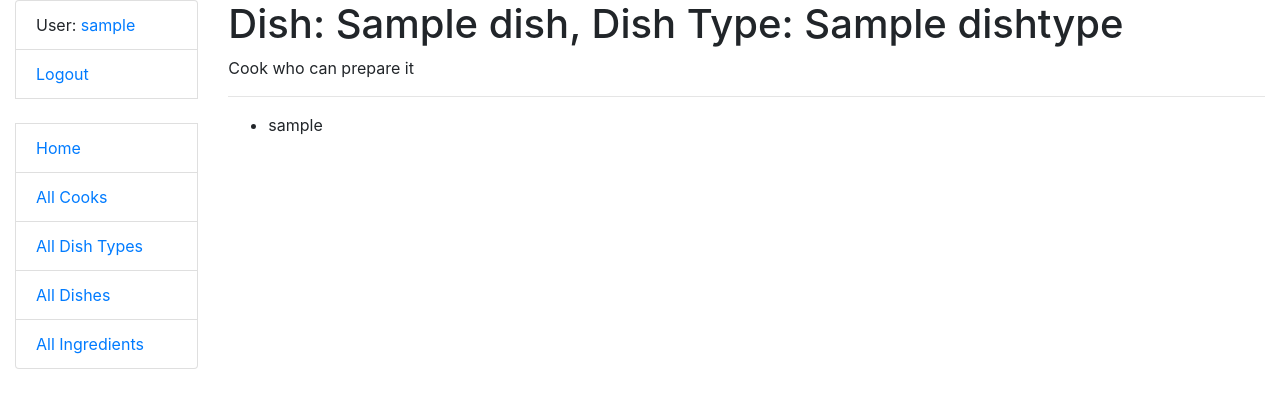
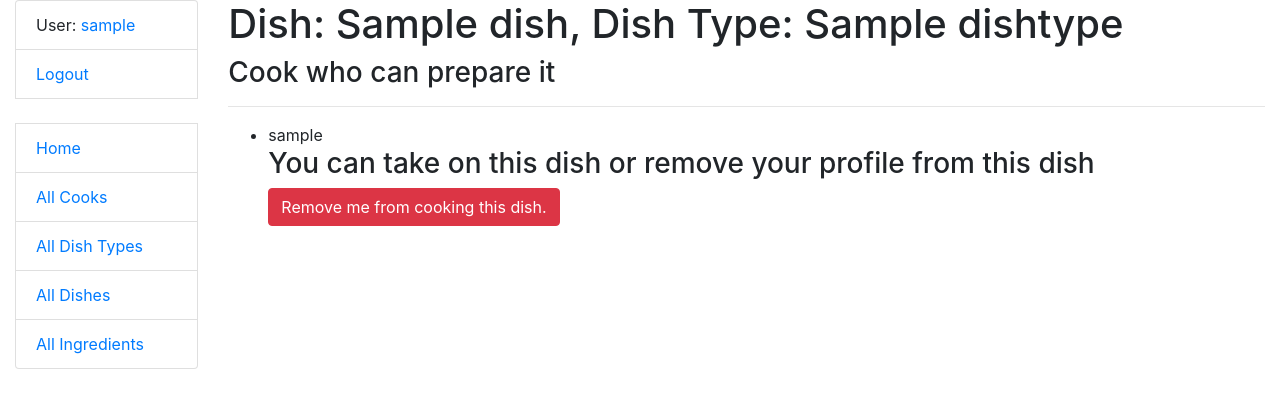
Before and after one commit to Morty67/restaurant_kitchen_service, a Django app: page /dish/1/ in a window 1280 px wide. Shown: the top 408 px of the page. Run offline with Django 4.2, Linux system fonts and the light colour scheme; a user stored in the database is signed in; tables that the repository leaves empty hold one stand-in row (values such as "Sample post").

Commit message:
Add the toggle_assign_to_dish function and made changes to the dish_detail

```diff
--- a/restaurant/urls.py
+++ b/restaurant/urls.py
@@ -22,6 +22,7 @@ from restaurant.views import (
     IngredientCreateView,
     IngredientDeleteView,
     IngredientUpdateView,
+    toggle_assign_to_dish,
 )
 
 urlpatterns = [
@@ -76,6 +77,11 @@ urlpatterns = [
          DishDeleteView.as_view(),
          name="dish-delete"
          ),
+    path(
+        "dish/<int:pk>/toggle-assign/",
+        toggle_assign_to_dish,
+        name="toggle-dish-assign",
+    ),
     path("ingredients/", IngredientListView.as_view(), name="ingredient-list"),
     path("ingredients/<int:pk>/",
          IngredientDetailView.as_view(),
--- a/restaurant/views.py
+++ b/restaurant/views.py
@@ -1,5 +1,6 @@
 from django.contrib.auth.decorators import login_required
 from django.contrib.auth.mixins import LoginRequiredMixin
+from django.http import HttpResponseRedirect
 from django.shortcuts import render
 from django.urls import reverse_lazy
 from django.views import generic
@@ -232,3 +233,17 @@ class IngredientUpdateView(LoginRequiredMixin, generic.UpdateView):
     model = Ingredient
     fields = "__all__"
     success_url = reverse_lazy("restaurant:ingredient-list")
+
+
+@login_required
+def toggle_assign_to_dish(request, pk):
+    cook = Cook.objects.get(id=request.user.id)
+    dish = Dish.objects.get(id=pk)
+    if dish in cook.dishes.all():
+        cook.dishes.remove(dish)
+    else:
+        cook.dishes.add(dish)
+    return HttpResponseRedirect(reverse_lazy(
+        "restaurant:dish-detail",
+        kwargs={"pk": pk})
+    )
--- a/templates/restaurant/dish_detail.html
+++ b/templates/restaurant/dish_detail.html
@@ -2,11 +2,21 @@
 
 {% block content %}
   <h1> Dish: {{ dish.name }}, Dish Type: {{ dish.dish_type }}</h1>
-  <p>Cook who can prepare it</p>
+  <h3>Cook who can prepare it</h3>
   <hr>
   <ul>
   {% for cook in dish.cooks.all %}
   <li>{{ cook.username }}</li>
   {% endfor %}
+  <h3>You can take on this dish or remove your profile from this dish</h3>
+  {% if request.user in dish.cooks.all %}
+      <a href="{% url 'restaurant:toggle-dish-assign' pk=dish.id %}" class="btn btn-danger link-to-page">
+        Remove me from cooking this dish.
+      </a>
+    {% else %}
+      <a href="{% url 'restaurant:toggle-dish-assign' pk=dish.id %}" class="btn btn-success link-to-page">
+        Assign me to prepare this dish.
+      </a>
+    {% endif %}
   </ul>
 {% endblock %}
```
